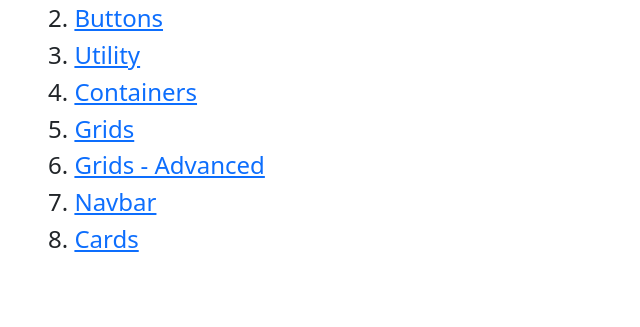
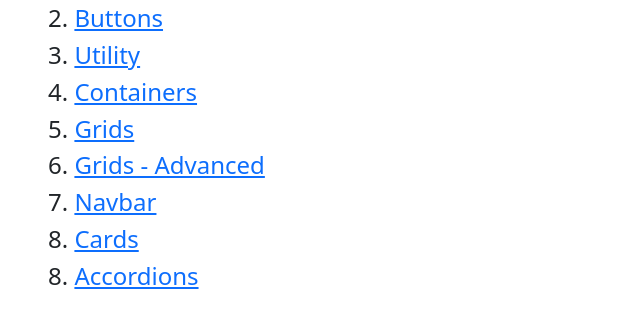
Before and after one commit to Baisampayan/Bootstrap-V5-Practice, a plain HTML site: page index.html in a window 1280 px wide. Shown: the part 127-454 px from the top of the page, without its empty margins (0-640 px from the left). Drawn offline with nearby package versions, Linux system fonts and the light colour scheme.

Commit message:
Added: Accordions

```diff
--- a/index.html
+++ b/index.html
@@ -18,6 +18,7 @@
         <div class="h4">6. <a href="/Grids - Advanced.html">Grids - Advanced</a></div>
         <div class="h4">7. <a href="/navbar.html">Navbar</a></div>
         <div class="h4">8. <a href="/cards.html">Cards</a></div>
+        <div class="h4">8. <a href="/accordions.html">Accordions</a></div>
     </div>
 
     <script src="https://cdn.jsdelivr.net/npm/bootstrap@5.2.0/dist/js/bootstrap.bundle.min.js" integrity="sha384-A3rJD856KowSb7dwlZdYEkO39Gagi7vIsF0jrRAoQmDKKtQBHUuLZ9AsSv4jD4Xa" crossorigin="anonymous"></script>
```
